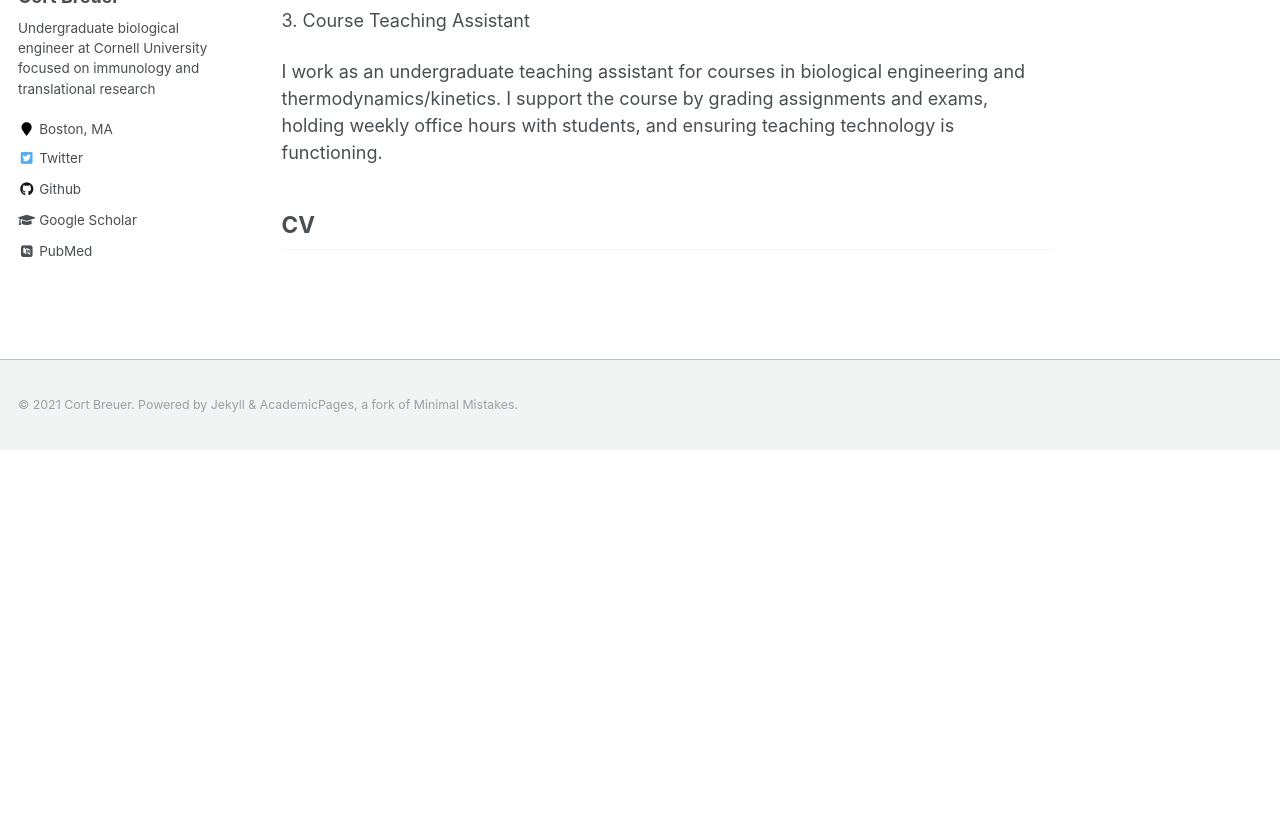
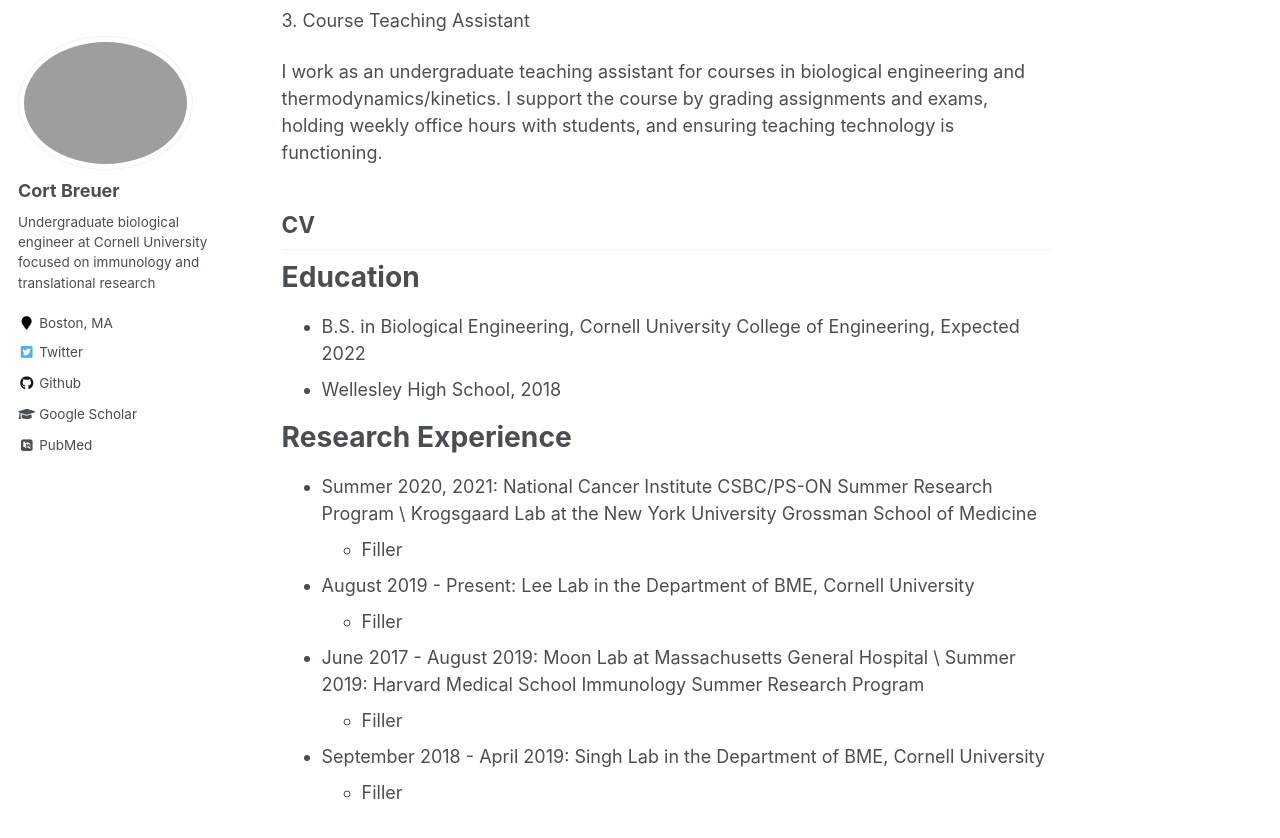
Before and after one commit to cortbreuer/cortbreuer-webpage, a Jekyll site: the page built from _pages/about.md, in a window 1280 px wide and 900 px high, scrolled down 1577 px. Shown: the top 838 px of the window. Built offline with Jekyll 4.4.1, drawn with Linux system fonts in a browser that asks for light colours; some web fonts are replaced; before the commit the page ends 2027 px from its top, so only the background shows below that.

Commit message:
Add CV section

```diff
--- a/_pages/about.md
+++ b/_pages/about.md
@@ -51,3 +51,22 @@
 I work as an undergraduate teaching assistant for courses in biological engineering and thermodynamics/kinetics. I support the course by grading assignments and exams, holding weekly office hours with students, and ensuring teaching technology is functioning.
 
 ## CV
+
+Education
+======
+* B.S. in Biological Engineering, Cornell University College of Engineering, Expected 2022
+* Wellesley High School, 2018
+
+Research Experience
+======
+* Summer 2020, 2021: National Cancer Institute CSBC/PS-ON Summer Research Program \\ Krogsgaard Lab at the New York University Grossman School of Medicine
+  * Filler
+
+* August 2019 - Present: Lee Lab in the Department of BME, Cornell University
+  * Filler
+
+* June 2017 - August 2019: Moon Lab at Massachusetts General Hospital \\ Summer 2019: Harvard Medical School Immunology Summer Research Program
+   * Filler
+
+* September 2018 - April 2019: Singh Lab in the Department of BME, Cornell University
+  * Filler
```
